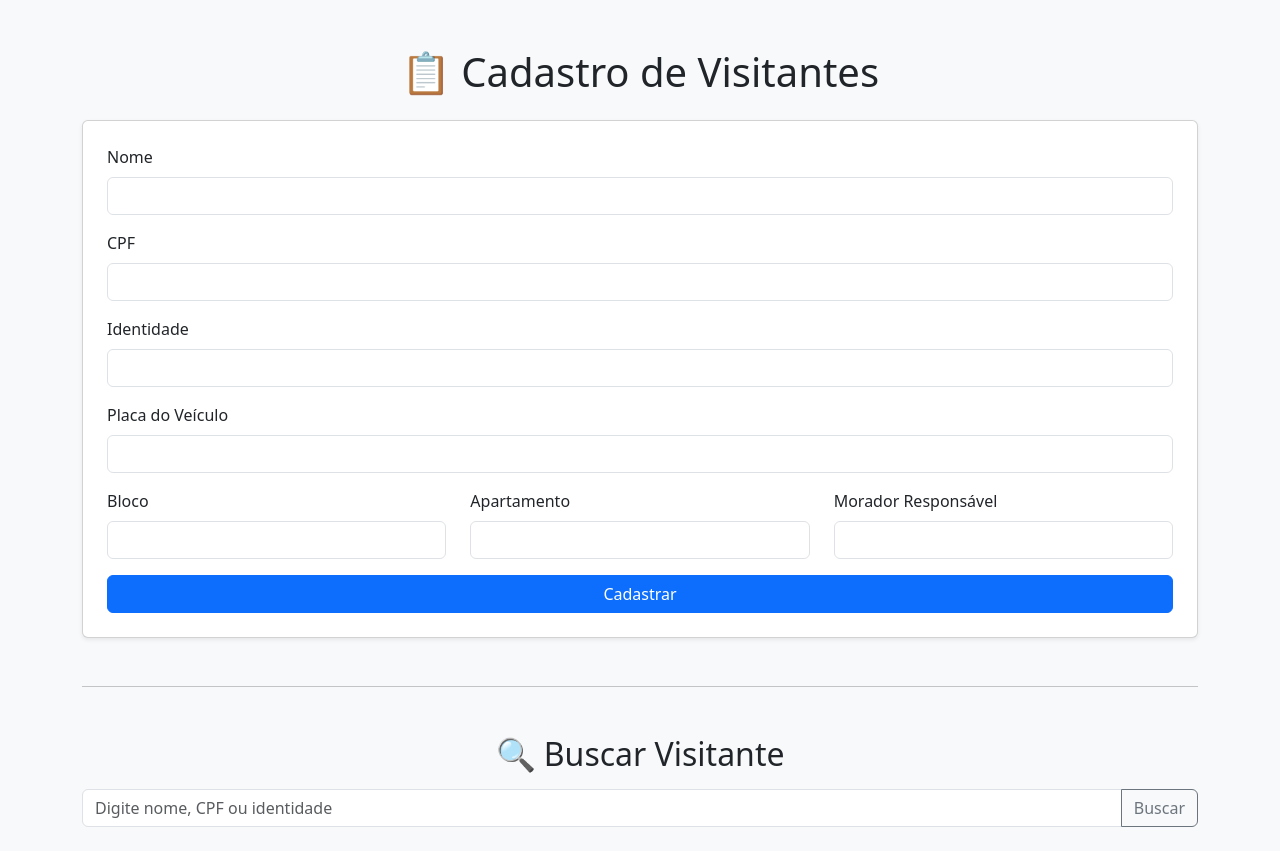
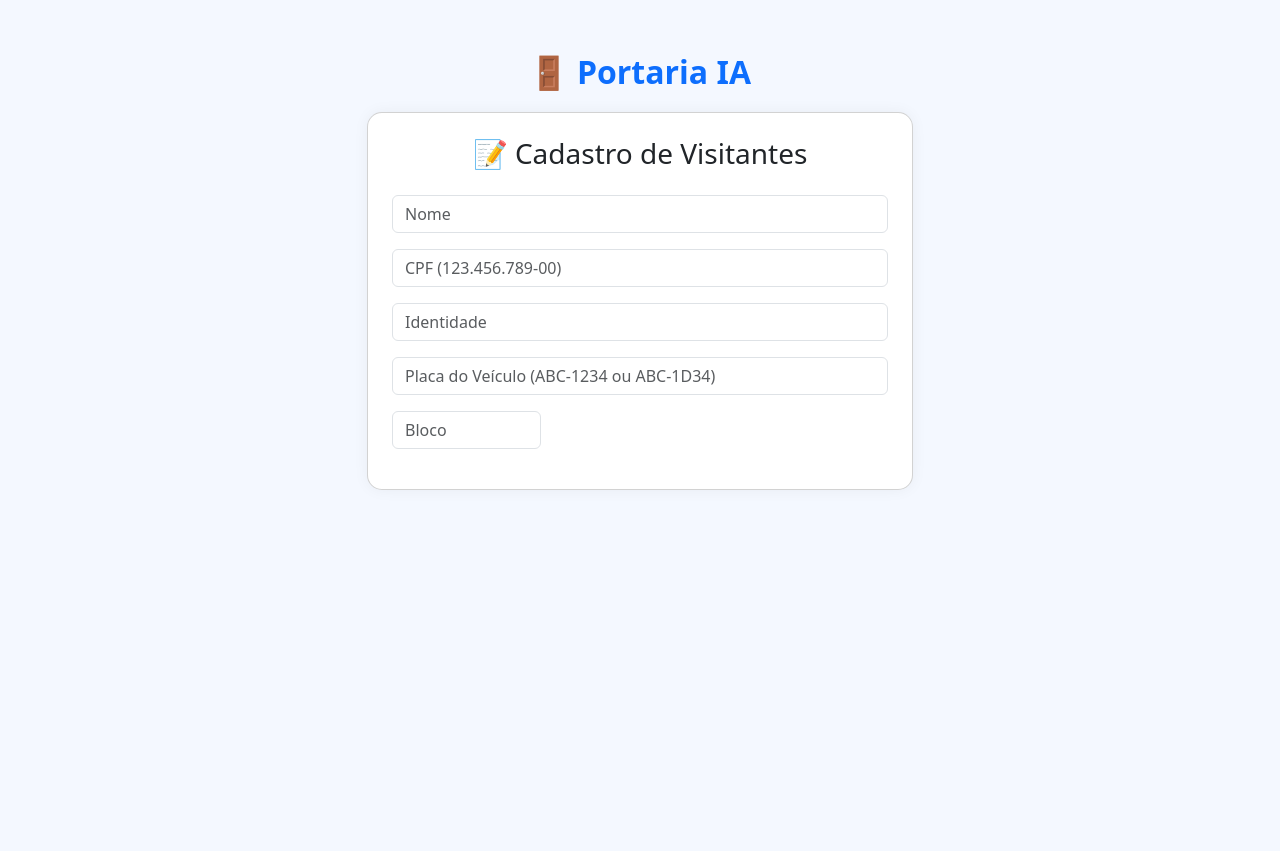
Before and after one commit to Gmdrones/painel-visitantes, a Flask app: page / in a window 1280 px wide. After the commit the page ends 490 px from the top, so only its background shows below. Run offline with Flask 3, Linux system fonts and the light colour scheme.

Commit message:
Update index.html

```diff
--- a/templates/index.html
+++ b/templates/index.html
@@ -1,78 +1,76 @@
 <!DOCTYPE html>
 <html lang="pt-br">
 <head>
-  <meta charset="UTF-8">
-  <meta name="viewport" content="width=device-width, initial-scale=1.0">
-  <title>Painel de Visitantes</title>
-  <link href="https://cdn.jsdelivr.net/npm/bootstrap@5.3.0/dist/css/bootstrap.min.css" rel="stylesheet">
+  <meta charset="UTF-8" />
+  <meta name="viewport" content="width=device-width, initial-scale=1.0" />
+  <title>Portaria IA</title>
+  <link href="https://cdn.jsdelivr.net/npm/bootstrap@5.3.0/dist/css/bootstrap.min.css" rel="stylesheet" />
+  <style>
+    body {
+      background-color: #f4f8ff;
+    }
+    .header-logo {
+      font-size: 2rem;
+      font-weight: bold;
+      color: #0d6efd;
+      display: flex;
+      align-items: center;
+      justify-content: center;
+      margin-bottom: 1rem;
+    }
+    .header-logo span {
+      margin-left: 0.5rem;
+    }
+    .card {
+      border-radius: 15px;
+      box-shadow: 0 0 15px rgba(0,0,0,0.05);
+    }
+    .btn-primary {
+      background-color: #0d6efd;
+      border: none;
+    }
+    .mensagem {
+      font-weight: bold;
+      margin-bottom: 15px;
+    }
+  </style>
 </head>
-<body class="bg-light">
+<body>
 
-  <div class="container mt-5">
-    <h1 class="text-center mb-4">📋 Cadastro de Visitantes</h1>
+  <div class="container py-5">
+    <div class="text-center header-logo">
+      🚪 <span>Portaria IA</span>
+    </div>
 
-    <form action="/cadastrar" method="POST" class="card p-4 shadow-sm">
+    <div class="row justify-content-center">
+      <div class="col-md-8 col-lg-6">
+        <div class="card p-4">
+          <h3 class="text-center mb-4">📝 Cadastro de Visitantes</h3>
+
+          {% if mensagem %}
+            <div class="alert alert-info text-center mensagem">{{ mensagem }}</div>
+          {% endif %}
+
+          <form method="POST" action="/cadastrar">
             <div class="mb-3">
-        <label for="nome" class="form-label">Nome</label>
-        <input type="text" name="nome" class="form-control" required>
+              <input type="text" name="nome" class="form-control" placeholder="Nome" required />
             </div>
 
             <div class="mb-3">
-        <label for="cpf" class="form-label">CPF</label>
-        <input type="text" name="cpf" class="form-control">
+              <input type="text" name="cpf" class="form-control" placeholder="CPF (123.456.789-00)" pattern="^\d{3}\.\d{3}\.\d{3}-\d{2}$" title="Formato: 123.456.789-00" />
             </div>
 
             <div class="mb-3">
-        <label for="identidade" class="form-label">Identidade</label>
-        <input type="text" name="identidade" class="form-control">
+              <input type="text" name="identidade" class="form-control" placeholder="Identidade" />
             </div>
 
             <div class="mb-3">
-        <label for="placa" class="form-label">Placa do Veículo</label>
-        <input type="text" name="placa" class="form-control">
+              <input type="text" name="placa" class="form-control" placeholder="Placa do Veículo (ABC-1234 ou ABC-1D34)" pattern="^[A-Z]{3}-\d{4}$|^[A-Z]{3}-\d[A-Z]\d{2}$" title="Formato: ABC-1234 ou ABC-1D34" />
             </div>
 
             <div class="row">
               <div class="col-md-4 mb-3">
-          <label for="bloco" class="form-label">Bloco</label>
-          <input type="text" name="bloco" class="form-control">
+                <input type="text" name="bloco" class="form-control" placeholder="Bloco" />
               </div>
               <div class="col-md-4 mb-3">
-          <label for="apartamento" class="form-label">Apartamento</label>
-          <input type="text" name="apartamento" class="form-control">
-        </div>
-        <div class="col-md-4 mb-3">
-          <label for="morador" class="form-label">Morador Responsável</label>
-          <input type="text" name="morador" class="form-control">
-        </div>
-      </div>
-
-      <button type="submit" class="btn btn-primary w-100">Cadastrar</button>
-    </form>
-
-    <hr class="my-5">
-
-    <h2 class="text-center mb-3">🔍 Buscar Visitante</h2>
-    <form action="/buscar" method="POST" class="input-group mb-4">
-      <input type="text" name="termo" class="form-control" placeholder="Digite nome, CPF ou identidade">
-      <button class="btn btn-outline-secondary" type="submit">Buscar</button>
-    </form>
-
-    {% if resultados %}
-      <div class="card p-3">
-        <h5>Últimos resultados encontrados:</h5>
-        <ul class="list-group list-group-flush">
-          {% for r in resultados %}
-            <li class="list-group-item">
-              <strong>Nome:</strong> {{ r[1] }} |
-              <strong>CPF:</strong> {{ r[2] }} |
-              <strong>Data:</strong> {{ r[8] }}
-            </li>
-          {% endfor %}
-        </ul>
-      </div>
-    {% endif %}
-  </div>
-
-</body>
-</html>
+                <input type="text" n
```
Lines whose indentation alone changed are shown as unchanged.
